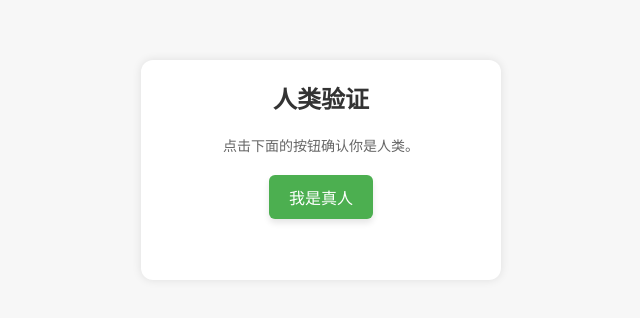
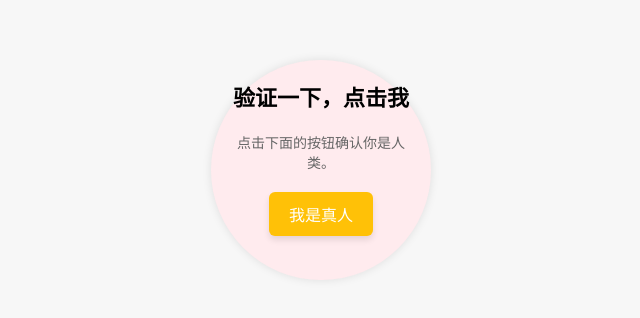
Before and after one commit to niubikk/verify-page, a plain HTML site: page index.html in a window 1280 px wide. Shown: the part 230-548 px from the top of the page, without its empty margins (319-959 px from the left). Drawn offline with Linux system fonts and the light colour scheme.

Commit message:
Add files via upload

```diff
--- a/index.html
+++ b/index.html
@@ -3,7 +3,7 @@
 <head>
   <meta charset="UTF-8">
   <meta name="viewport" content="width=device-width, initial-scale=1.0">
-  <title>我是真人验证码</title>
+  <title>随机验证码</title>
   <style>
     body {
       font-family: Arial, sans-serif;
@@ -18,15 +18,14 @@
       width: 320px;
       height: 180px;
       background-color: white;
-      border-radius: 12px;
       box-shadow: 0 0 10px rgba(0, 0, 0, 0.1);
       padding: 20px;
       text-align: center;
+      transition: all 0.3s;
     }
     .title {
       font-size: 24px;
       font-weight: bold;
-      color: #333;
       margin-bottom: 20px;
     }
     .description {
@@ -61,9 +60,9 @@
   </style>
 </head>
 <body>
-  <div class="captcha-container">
-    <div class="title">人类验证</div>
-    <div class="description">点击下面的按钮确认你是人类。</div>
+  <div class="captcha-container" id="captchaContainer">
+    <div class="title" id="title"></div>
+    <div class="description" id="description"></div>
     <button class="verify-btn" id="verifyBtn">我是真人</button>
     <div class="message" id="message"></div>
   </div>
@@ -71,6 +70,78 @@
   <script>
     const verifyBtn = document.getElementById('verifyBtn');
     const message = document.getElementById('message');
+    const captchaContainer = document.getElementById('captchaContainer');
+    const title = document.getElementById('title');
+    const description = document.getElementById('description');
+
+    // 随机选择颜色
+    const colors = ['#4CAF50', '#FF5722', '#2196F3', '#FFC107', '#9C27B0'];
+    const bgColors = ['#F1F8E9', '#FFEBEE', '#E3F2FD', '#FFF8E1', '#F3E5F5'];
+
+    // 随机选择形状
+    const shapes = ['circle', 'triangle', 'rectangle'];
+
+    // 随机文本内容
+    const texts = ['点击确认你是真人', '请点击验证', '点击按钮开始验证', '验证一下，点击我'];
+
+    // 随机选择字体大小和样式
+    const fontSizes = ['18px', '20px', '22px', '24px'];
+    const fonts = ['Arial, sans-serif', 'Georgia, serif', 'Courier, monospace'];
+
+    // 随机生成背景颜色和文字颜色
+    function getRandomElement(arr) {
+      return arr[Math.floor(Math.random() * arr.length)];
+    }
+
+    // 随机改变样式
+    function randomizeCaptcha() {
+      const randomShape = getRandomElement(shapes);
+      const randomColor = getRandomElement(colors);
+      const randomBgColor = getRandomElement(bgColors);
+      const randomFontSize = getRandomElement(fontSizes);
+      const randomFont = getRandomElement(fonts);
+      const randomText = getRandomElement(texts);
+
+      // 随机设置容器的形状
+      if (randomShape === 'circle') {
+        captchaContainer.style.borderRadius = '50%';
+        captchaContainer.style.width = '180px';
+        captchaContainer.style.height = '180px';
+      } else if (randomShape === 'triangle') {
+        captchaContainer.style.width = '0';
+        captchaContainer.style.height = '0';
+        captchaContainer.style.borderLeft = '90px solid transparent';
+        captchaContainer.style.borderRight = '90px solid transparent';
+        captchaContainer.style.borderBottom = '180px solid ' + randomBgColor;
+        captchaContainer.style.borderRadius = '0';
+      } else {
+        captchaContainer.style.width = '320px';
+        captchaContainer.style.height = '180px';
+        captchaContainer.style.borderRadius = '12px';
+      }
+
+      captchaContainer.style.backgroundColor = randomBgColor;
+
+      // 随机设置字体样式
+      title.textContent = randomText;
+      title.style.fontSize = randomFontSize;
+      title.style.fontFamily = randomFont;
+
+      description.textContent = '点击下面的按钮确认你是人类。';
+      description.style.fontSize = '14px';
+      description.style.color = '#666';
+
+      // 随机按钮颜色
+      verifyBtn.style.backgroundColor = randomColor;
+
+      // 设置消息框的颜色
+      message.classList.remove('fail');
+      message.classList.add('success');
+      message.style.color = randomColor;
+    }
+
+    // 每次加载页面时随机化验证码样式
+    window.onload = randomizeCaptcha;
 
     verifyBtn.addEventListener('click', function() {
       message.textContent = '验证通过，正在跳转...';
```
